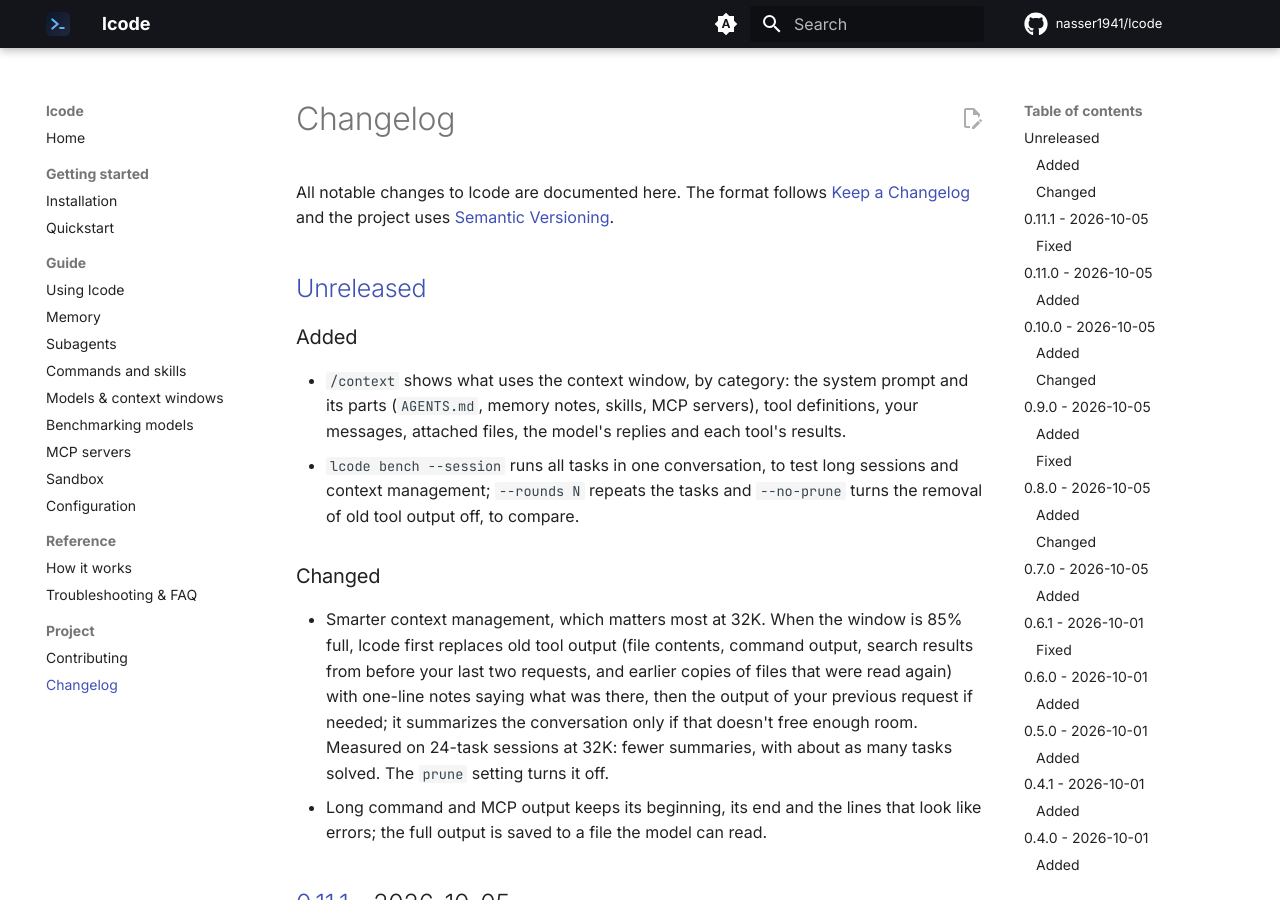
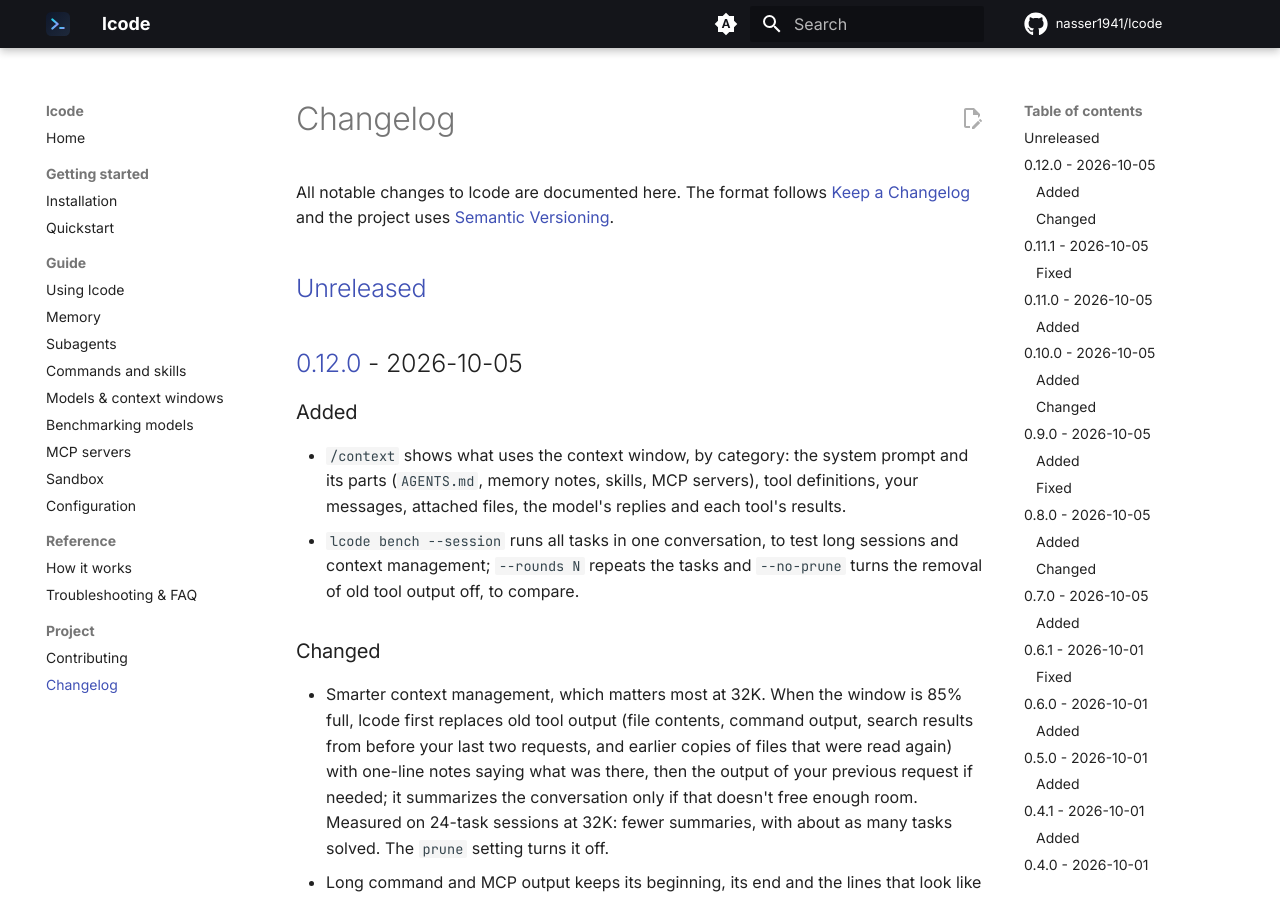
Before and after one commit to nasser1941/lcode, an MkDocs documentation site: the page built from docs/changelog.md, in a window 1280 px wide and 900 px high. Built offline with MkDocs 1.6.1 and Material for MkDocs 9.7.7, drawn with Linux system fonts in a browser that asks for light colours; comment, search, counter and statistics services are not loaded.

Commit message:
Release 0.12.0 (#69)
Co-authored-by: Naser Derakhshan <9349840+nasser1941@users.noreply.github.com>
Co-authored-by: Claude Opus 5.5 <noreply@anthropic.com>

```diff
--- a/CHANGELOG.md
+++ b/CHANGELOG.md
@@ -5,6 +5,8 @@ All notable changes to lcode are documented here. The format follows
 [Semantic Versioning](https://semver.org/).
 
 ## [Unreleased]
+
+## [0.12.0] - 2026-10-05
 
 ### Added
 
@@ -331,7 +333,8 @@ First public release.
 - `AGENTS.md` project instructions and `/init` to generate them.
 - One-line installer for Linux and macOS.
 
-[Unreleased]: https://github.com/nasser1941/lcode/compare/v0.11.1...HEAD
+[Unreleased]: https://github.com/nasser1941/lcode/compare/v0.12.0...HEAD
+[0.12.0]: https://github.com/nasser1941/lcode/compare/v0.11.1...v0.12.0
 [0.11.1]: https://github.com/nasser1941/lcode/compare/v0.11.0...v0.11.1
 [0.11.0]: https://github.com/nasser1941/lcode/compare/v0.10.0...v0.11.0
 [0.10.0]: https://github.com/nasser1941/lcode/compare/v0.9.0...v0.10.0
--- a/src/lcode/__init__.py
+++ b/src/lcode/__init__.py
@@ -1,3 +1,3 @@
 """lcode — a local-first terminal coding agent powered by open-weight models via Ollama."""
 
-__version__ = "0.11.1"
+__version__ = "0.12.0"
```
Also changed, not shown: README.md (+0 -1 lines), docs/quickstart.md (+1 -1 lines).
